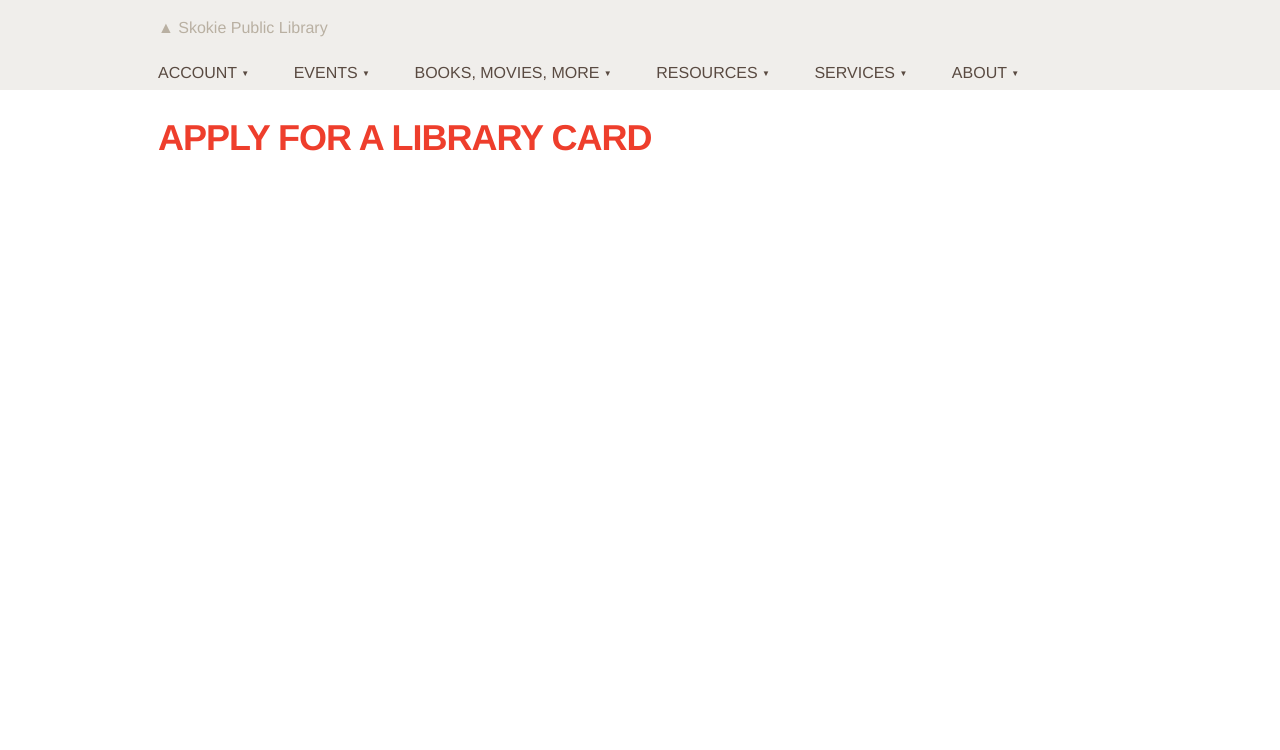
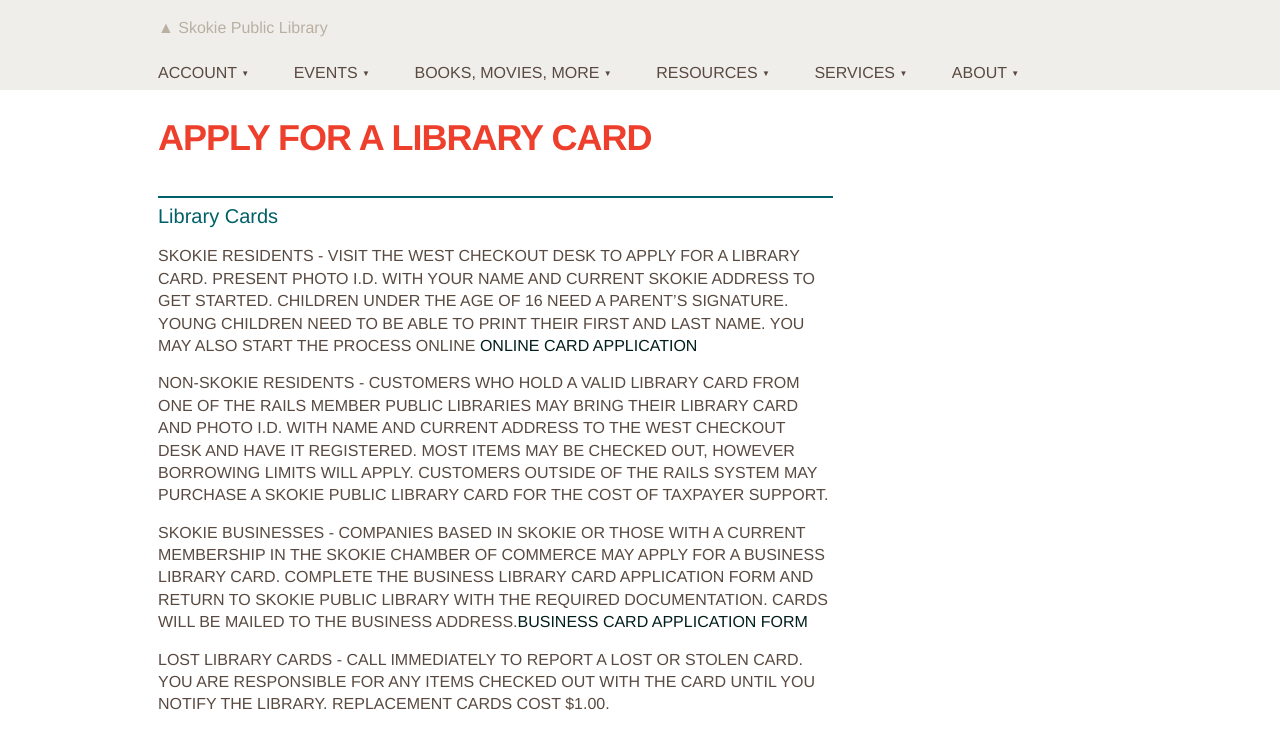
Before and after one commit to skokielibrary/spl-content, a Jekyll site: the page built from _content/eileen/account--apply.markdown, in a window 1280 px wide. Shown: the top 750 px of the page. Built offline with Jekyll 4.4.1, drawn with Linux system fonts in a browser that asks for light colours.

Commit message:
Updated account--apply.markdown

```diff
--- a/_content/eileen/account--apply.markdown
+++ b/_content/eileen/account--apply.markdown
@@ -1,4 +1,11 @@
 ---
 layout: page
 title: Apply for a library card
+published: true
 ---
+
+##Library Cards
+###Skokie Residents - Visit the west checkout desk to apply for a library card. Present photo I.D. with your name and current Skokie address to get started. Children under the age of 16 need a parent's signature. Young children need to be able to print their first and last name. You may also start the process online [online card application]()
+###Non-Skokie Residents - Customers who hold a valid library card from one of the RAILS member public libraries may bring their library card and photo I.D. with name and current address to the west checkout desk and have it registered. Most items may be checked out, however borrowing limits will apply. Customers outside of the RAILS system may purchase a Skokie Public Library card for the cost of taxpayer support.
+###Skokie Businesses - Companies based in Skokie or those with a current membership in the Skokie Chamber of Commerce may apply for a business library card. Complete the business library card application form and return to Skokie Public Library with the required documentation. Cards will be mailed to the business address.[business card application form]()
+###Lost Library Cards - Call immediately to report a lost or stolen card. You are responsible for any items checked out with the card until you notify the library. Replacement cards cost $1.00.
```
